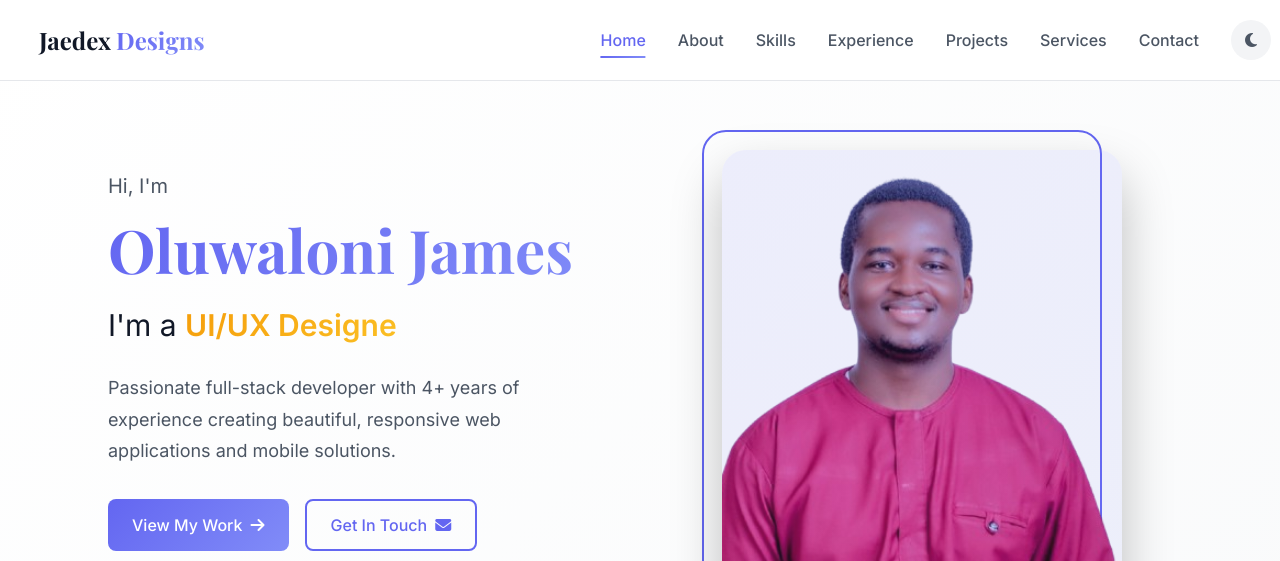
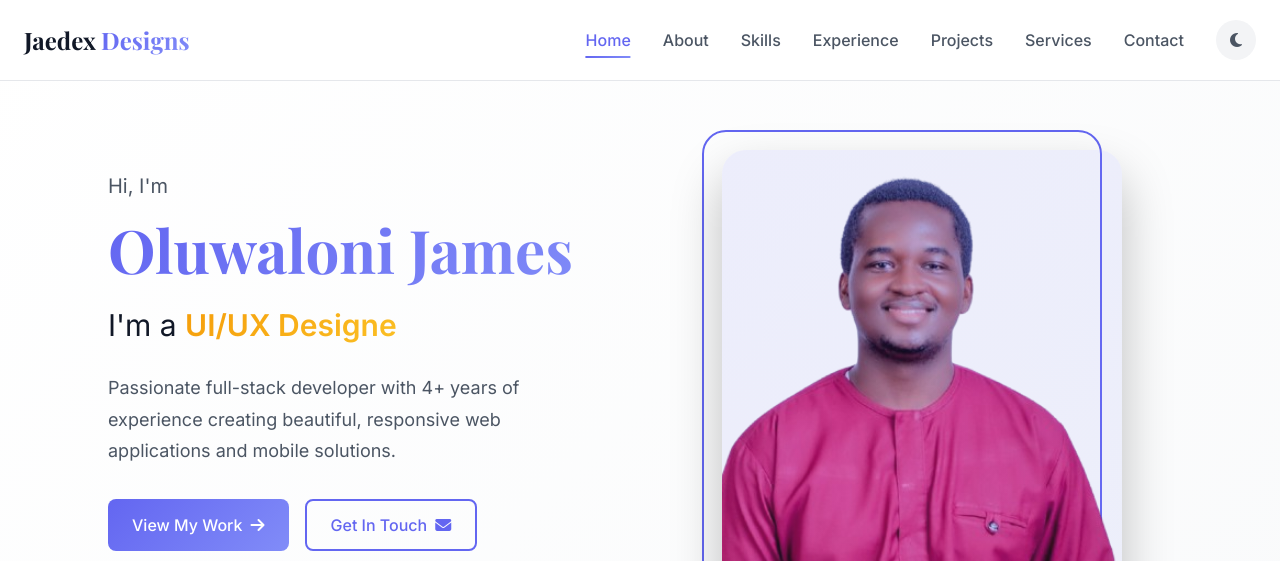
Before and after one commit to JAEDEXD3S1GN2/jaedex-portfolio-v2.0, a plain HTML site: page index.html in a window 1280 px wide. Shown: the top 561 px of the page. Drawn offline with nearby package versions, Linux system fonts and the light colour scheme.

Commit message:
Update main.css

```diff
--- a/src/css/main.css
+++ b/src/css/main.css
@@ -1370,7 +1370,7 @@ p {
 }
 .navbar .nav-container {
   width: 100vw;
-  margin: 0 15px;
+  margin: 0 0;
   padding: 0 var(--space-6);
   display: flex;
   align-items: center;
```
